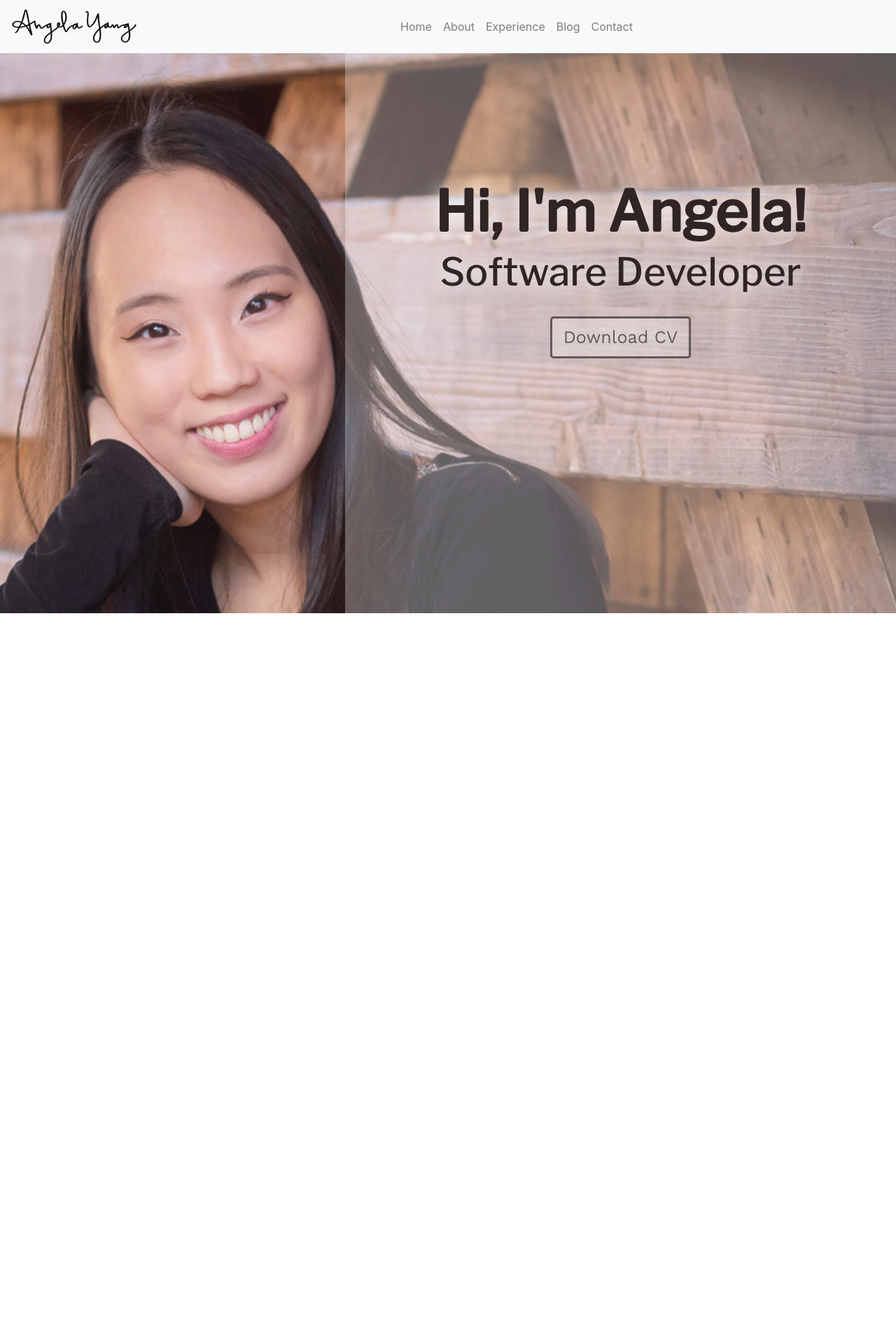
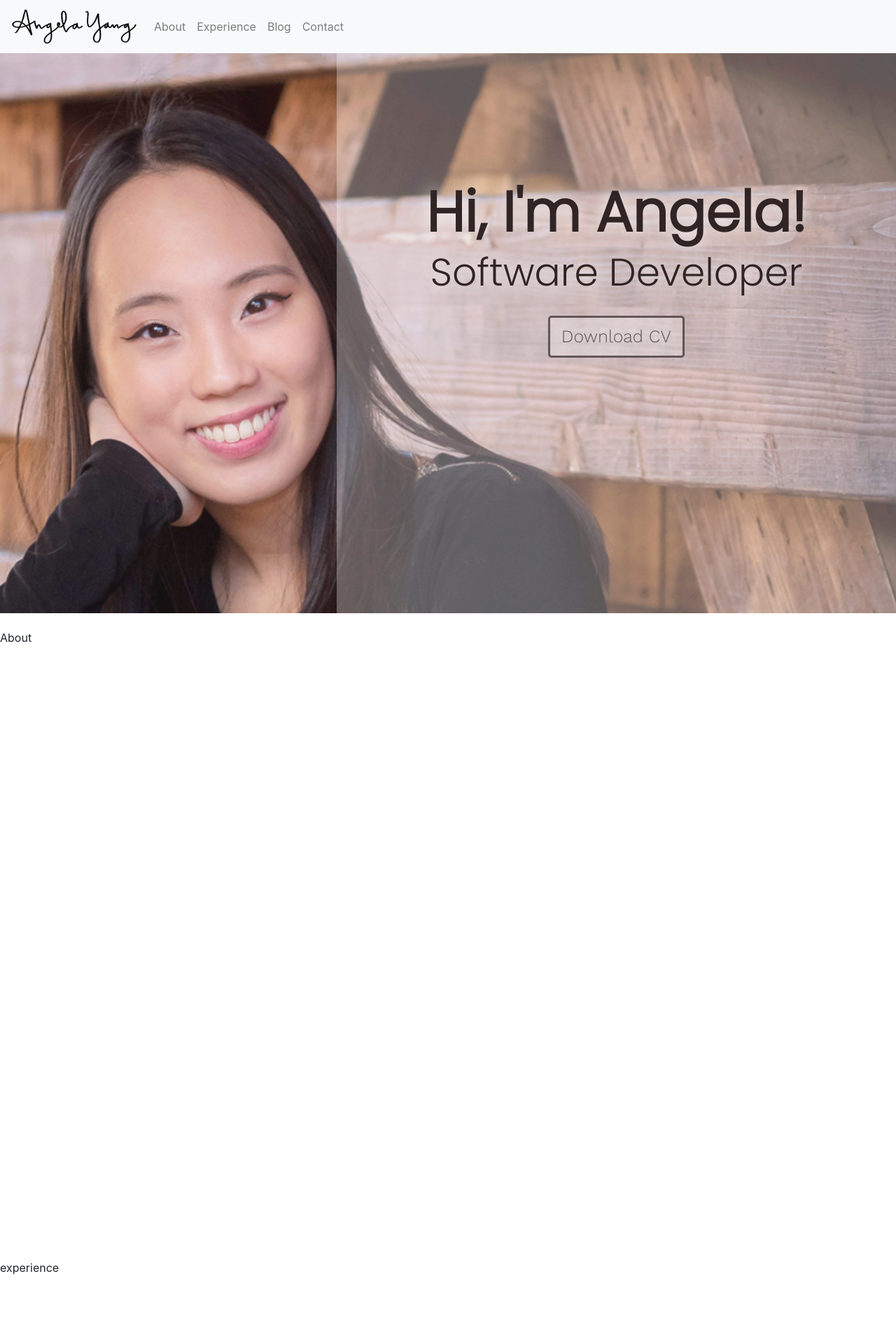
Before and after one commit to angelagyang/angelagyang.github.io, a React (Create React App) app in the folder personal-website/: page / in a window 1280 px wide. Shown: the top 1920 px of the page at 70% size. Before the commit the page ends 876 px from the top, so only its background shows below. Built offline with nearby package versions, Linux system fonts and the light colour scheme.

Commit message:
Add ref anchors/scroll

```diff
--- a/personal-website/src/App.js
+++ b/personal-website/src/App.js
@@ -2,12 +2,19 @@ import './App.css';
 import Home from './components/home'
 import NavBar from './components/navbar';
 import 'react-bootstrap';
+import Experience from './components/experience';
+import About from './components/about';
+import Contact from './components/contact';
+
 
 function App() {
   return (
     <div className="Website">
       <NavBar></NavBar>
       <Home></Home>
+      <About></About>
+      <Experience></Experience>
+      <Contact></Contact>
     </div>
   );
 }
--- a/personal-website/src/components/about.js
+++ b/personal-website/src/components/about.js
@@ -0,0 +1,13 @@
+import React, { Component } from 'react'
+
+export default class About extends Component {
+    render() {
+      return (
+        <div id="about">
+            <div className="aboutBody">
+                <p>About</p>
+            </div>
+        </div>
+        )
+    }
+  }
--- a/personal-website/src/components/contact.js
+++ b/personal-website/src/components/contact.js
@@ -0,0 +1,13 @@
+import React, { Component } from 'react'
+
+export default class Contact extends Component {
+    render() {
+      return (
+        <div id="contact">
+            <div className="contactBody">
+                <p>contact</p>
+            </div>
+        </div>
+        )
+    }
+  }
--- a/personal-website/src/components/experience.js
+++ b/personal-website/src/components/experience.js
@@ -0,0 +1,13 @@
+import React, { Component } from 'react'
+
+export default class Experience extends Component {
+    render() {
+      return (
+        <div id="experience">
+            <div className="experienceBody">
+                <p>experience</p>
+            </div>
+        </div>
+        )
+    }
+  }
--- a/personal-website/src/components/home.js
+++ b/personal-website/src/components/home.js
@@ -4,7 +4,7 @@ import { Button } from 'react-bootstrap'
 export default class Home extends Component {
     render() {
       return (
-        <div className="homePage">
+        <div id="home" className="homePage">
           <div className="jumbotronImg">
             <div className="homeText">
               <p>
--- a/personal-website/src/components/navbar.js
+++ b/personal-website/src/components/navbar.js
@@ -4,20 +4,19 @@ import { Navbar,Nav } from 'react-bootstrap'
 export default class NavBar extends Component {
     render() {
       return (
-        <Navbar bg="light" expand="lg" sticky="top" >
+        <Navbar classame="pr-0 pl-0" bg="light" expand="lg" sticky="top" >
           <Navbar.Toggle aria-controls="basic-navbar-nav" />
           <Navbar.Brand href="#home">
             <img
               src="images/mylogo.png"
               width="180"
               height="50"
-              className="d-inline-block align-top"
+              className="d-inline-block align-top mr-auto"
               alt="Angela Yang"
             />
           </Navbar.Brand>
           <Navbar.Collapse id="basic-navbar-nav">
-            <Nav className="m-auto">
-              <Nav.Link href="#home">Home</Nav.Link>
+            <Nav className="mr-auto">
               <Nav.Link href="#about">About</Nav.Link>
               <Nav.Link href="#experience">Experience</Nav.Link>
               <Nav.Link href="#blog">Blog</Nav.Link>
--- a/personal-website/src/index.css
+++ b/personal-website/src/index.css
@@ -1,6 +1,10 @@
 /** FONTS **/
 @import url('https://fonts.googleapis.com/css2?family=IBM+Plex+Sans:wght@300;400&family=Libre+Franklin:wght@500&display=swap');
-@import url('https://fonts.googleapis.com/css2?family=Work+Sans:wght@400&display=swap');
+@import url('https://fonts.googleapis.com/css2?family=Poppins:wght@300&family=Work+Sans:wght@300&display=swap');
+
+html{
+  scroll-behavior: smooth;;
+}
 
 body {
   margin: 0;
@@ -34,6 +38,12 @@ p {
   margin-left: 35%;
 }
 
+
+.basic-navbar-nav {
+  width: 100%;
+  text-align: center;
+}
+
 /** HOME PAGE **/
 .homePage {
   height: 100%;
@@ -52,7 +62,7 @@ p {
 
 .homeText {
   color: #302425;
-  font-family: 'Libre Franklin', sans-serif;
+  font-family: 'Poppins', sans-serif;
   font-size: 80px;
   font-weight: bold;
   text-shadow: 0px 0px 25px #ffffff;
@@ -86,3 +96,23 @@ p {
   border: 3px solid #302425  !important;
   border-color:rgba(48, 36, 37, 0.7) !important;
 }
+
+
+/** ABOUT **/
+.aboutBody {
+  height: 900px;
+
+}
+
+/** EXPERIENCE **/
+
+.experienceBody {
+  height: 900px;
+
+}
+
+/** CONTACT **/
+
+.contactBody {
+  height: 900px;
+}
```
Also changed, not shown: personal-website/src/App.css (line endings or trailing spaces), 1 other file (tests, documents, lock files or other folders).
